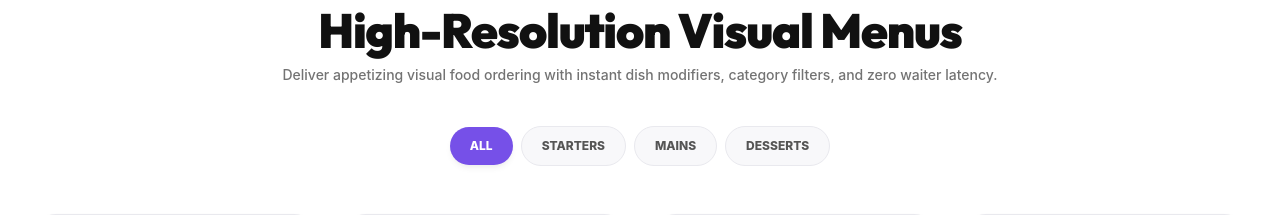
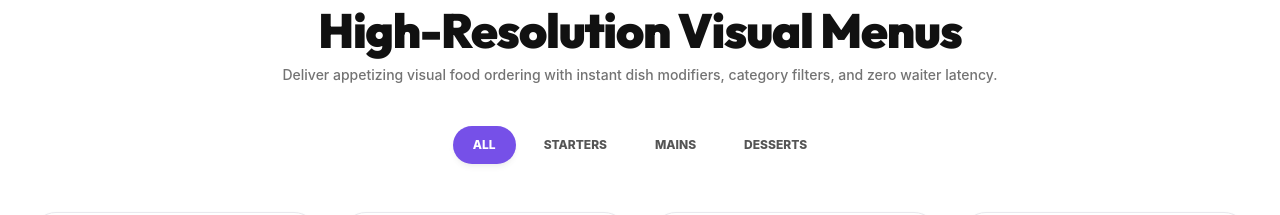
Before and after one commit to AdityaWagh06/NexDine, a React (Vite) app: page / in a window 1280 px wide. Shown: the part 1820-2035 px from the top of the page. Built offline with nearby package versions, Linux system fonts and the light colour scheme; no server answers.

Commit message:
feat(menu): integrate animated category filter pill transition with spring physics

```diff
--- a/src/components/landing/VisualMenuCatalog.tsx
+++ b/src/components/landing/VisualMenuCatalog.tsx
@@ -66,20 +66,35 @@ export const VisualMenuCatalog: React.FC<VisualMenuCatalogProps> = ({
           transition={{ duration: 0.5, delay: 0.1, ease: EASE_OUT_CUBIC }}
           className="flex items-center justify-center gap-2 mb-10 overflow-x-auto pb-2 no-scrollbar"
         >
-          {["All", "Starters", "Mains", "Desserts"].map((category) => (
-            <motion.button
-              key={category}
-              whileTap={{ scale: 0.95 }}
-              onClick={() => setActiveCategoryFilter(category)}
-              className={`px-5 py-2.5 rounded-full text-xs font-extrabold uppercase transition-all whitespace-nowrap ${
-                activeCategoryFilter === category
-                  ? "bg-[#7650E8] text-white shadow-md"
-                  : "bg-[#F8F8FA] text-[#555555] border border-[#E9E9EE] hover:bg-stone-100"
-              }`}
-            >
-              {category}
-            </motion.button>
-          ))}
+          {["All", "Starters", "Mains", "Desserts"].map((category) => {
+            const isActive = activeCategoryFilter === category;
+            return (
+              <button
+                key={category}
+                type="button"
+                onClick={() => setActiveCategoryFilter(category)}
+                className={`relative px-5 py-2.5 rounded-full text-xs font-extrabold uppercase transition-colors whitespace-nowrap outline-none focus-visible:ring-2 focus-visible:ring-[#7650E8] cursor-pointer ${
+                  isActive ? "text-white" : "text-[#555555] hover:text-[#111111]"
+                }`}
+              >
+                {isActive && (
+                  <motion.div
+                    layoutId="activeCategoryPill"
+                    transition={{
+                      type: "spring",
+                      stiffness: 420,
+                      damping: 30,
+                    }}
+                    className="absolute inset-0 bg-[#7650E8] rounded-full shadow-md -z-0"
+                  />
+                )}
+                {!isActive && (
+                  <div className="absolute inset-0 bg-[#F8F8FA] border border-[#E9E9EE] rounded-full -z-10 hover:bg-stone-100 transition-colors" />
+                )}
+                <span className="relative z-10">{category}</span>
+              </button>
+            );
+          })}
         </motion.div>
 
         {/* Dish Showcase Cards */}
```
